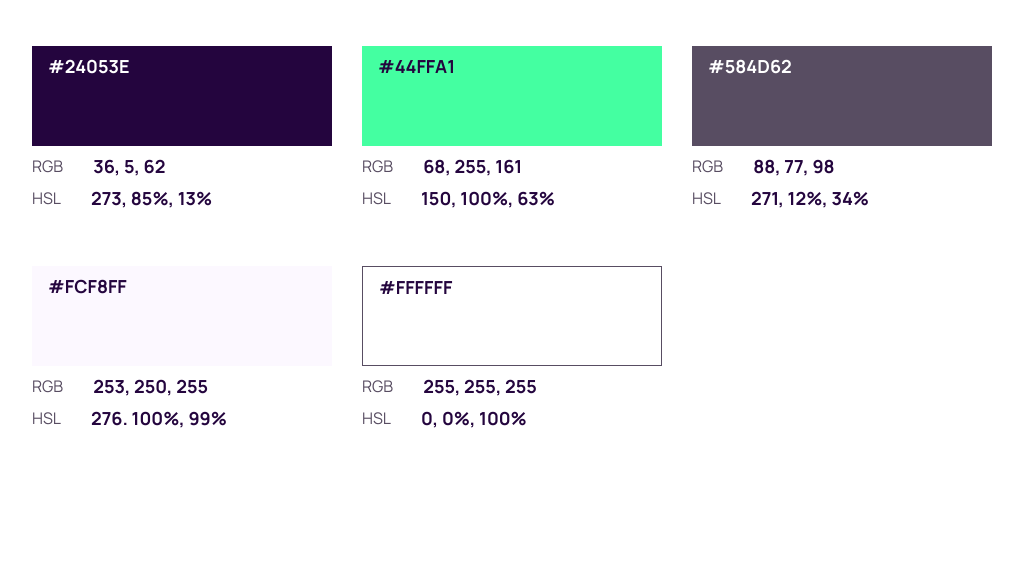
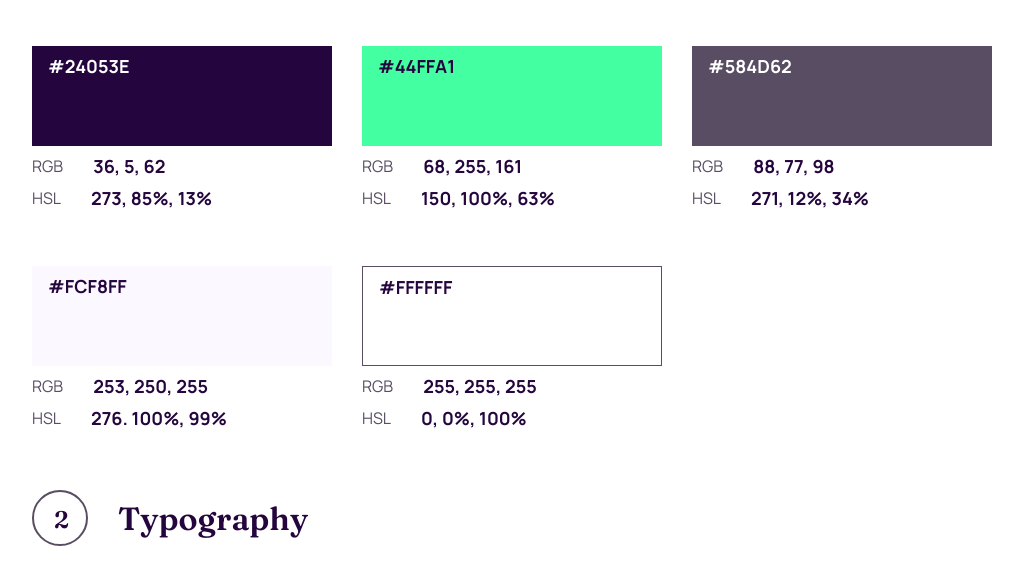
Before and after one commit to Saurav-98/Workit-Landing-Page, a plain HTML site: page starter-code/design-system.html in a window 1280 px wide. Shown: the part 297-882 px from the top of the page, without its empty margins (128-1151 px from the left). Before the commit the page ends 807 px from the top, so only its background shows below. Drawn offline with Linux system fonts and the light colour scheme.

Commit message:
Working on Typography

```diff
--- a/starter-code/design-system.html
+++ b/starter-code/design-system.html
@@ -106,5 +106,11 @@
         </div>
       </div>
     </section>
+    <section class="typography">
+      <header>
+        <div class="number-tag">2</div>
+        <div class="title-tag">Typography</div>
+      </header>
+    </section>
   </body>
 </html>
--- a/starter-code/styles.css/design-system.css
+++ b/starter-code/styles.css/design-system.css
@@ -35,14 +35,17 @@ nav .design-system {
 }
 
 /* Colors Section */
-.colors header {
+
+section header {
+  font-family: "Fraunces", serif;
+  margin-block: 60px;
+  font-weight: 600;
+
   display: flex;
   align-items: center;
   gap: 30px;
-  font-family: "Fraunces", serif;
-  font-weight: 600;
-  margin-bottom: 60px;
 }
+
 .number-tag {
   width: 56px;
   height: 56px;
@@ -120,3 +123,5 @@ nav .design-system {
   color: var(--dark-purple);
   border: 1px solid var(--davy-gray);
 }
+
+/* Typography Section */
```
